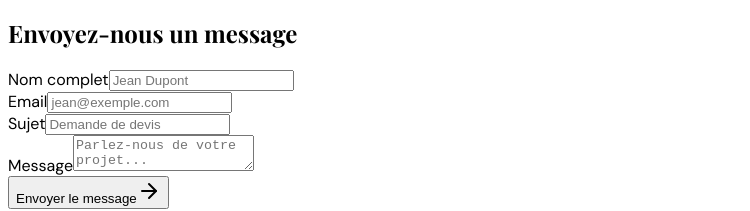
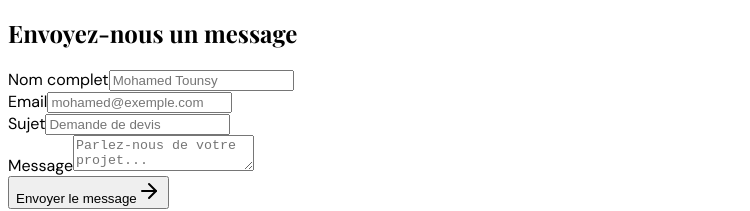
Before and after one commit to ihebbn/Falfoul-Architects, a React (Vite) app in the folder client/: page /contact in a window 1280 px wide. Shown: the part 1052-1263 px from the top of the page, without its empty margins (0-750 px from the left). Built offline with nearby package versions, Linux system fonts and the light colour scheme; a web font is replaced by a local one.

Commit message:
placeholders

```diff
--- a/client/src/i18n/translations.ts
+++ b/client/src/i18n/translations.ts
@@ -71,8 +71,8 @@ export const translations = {
     "contact.name": "Nom complet",
     "contact.subject": "Sujet",
     "contact.message": "Message",
-    "contact.namePlaceholder": "Jean Dupont",
-    "contact.emailPlaceholder": "jean@exemple.com",
+    "contact.namePlaceholder": "Mohamed Tounsy",
+    "contact.emailPlaceholder": "mohamed@exemple.com",
     "contact.subjectPlaceholder": "Demande de devis",
     "contact.messagePlaceholder": "Parlez-nous de votre projet...",
     "contact.submit": "Envoyer le message",
@@ -176,8 +176,8 @@ export const translations = {
     "contact.name": "Full name",
     "contact.subject": "Subject",
     "contact.message": "Message",
-    "contact.namePlaceholder": "John Smith",
-    "contact.emailPlaceholder": "john@example.com",
+    "contact.namePlaceholder": "Mohamed Tounsy",
+    "contact.emailPlaceholder": "mohamed@example.com",
     "contact.subjectPlaceholder": "Project enquiry",
     "contact.messagePlaceholder": "Tell us about your project...",
     "contact.submit": "Send message",
```
